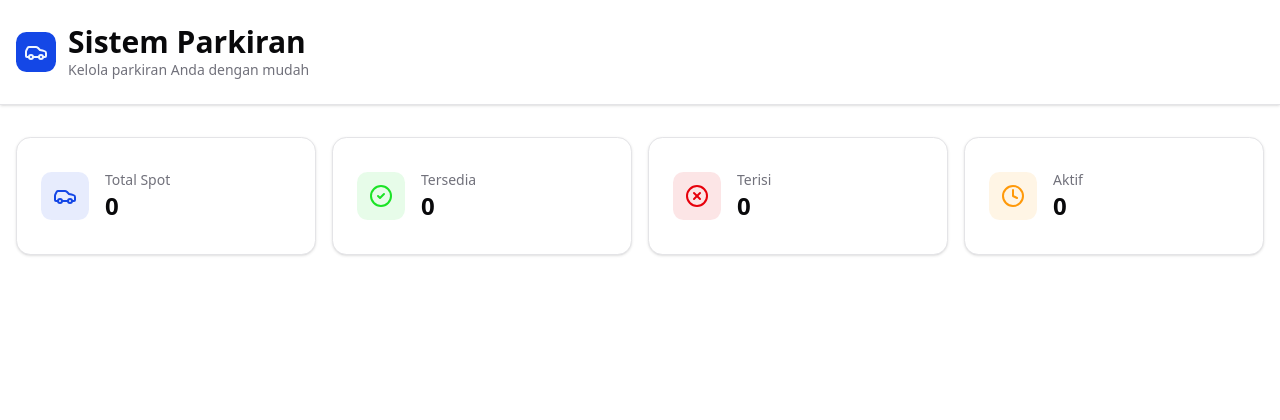
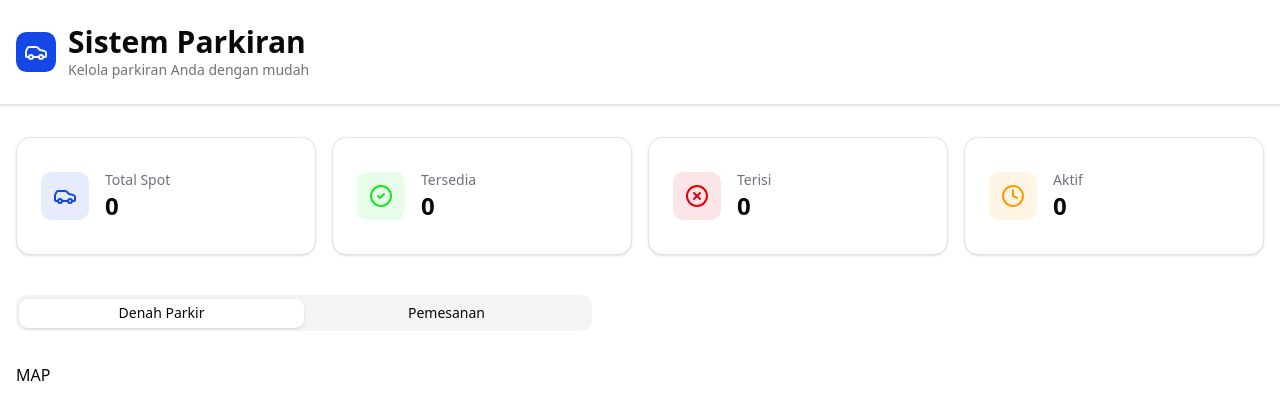
Before and after one commit to TheMordhon1/parking-system-fe, a React (Vite) app: page / in a window 1280 px wide. Shown: the top 420 px of the page. Built offline with nearby package versions, Linux system fonts and the light colour scheme; the HTML template or start-up script is replaced by a standard one.

Commit message:
add Tab Content

```diff
--- a/package.json
+++ b/package.json
@@ -11,6 +11,7 @@
     "i-comp": "npx shadcn@latest add "
   },
   "dependencies": {
+    "@radix-ui/react-tabs": "^1.1.13",
     "@tailwindcss/vite": "^4.1.16",
     "class-variance-authority": "^0.7.1",
     "clsx": "^2.1.1",
--- a/src/Components/StatsCol.tsx
+++ b/src/Components/container/StatsCol.tsx
@@ -1,13 +1,13 @@
-import type { ParkingSpot, Booking } from "../types/parking";
+import type { ParkingSpot, Booking } from "../../types/parking";
 import { Car, CheckCircle2, XCircle, Clock } from "lucide-react";
-import { Card, CardContent } from "./ui/card";
+import { Card, CardContent } from "../ui/card";
 
 interface StatsProps {
   spots: ParkingSpot[];
   bookings: Booking[];
 }
 
-export const Stats = ({ spots, bookings }: StatsProps) => {
+export const StatsCol = ({ spots, bookings }: StatsProps) => {
   const totalSpots = spots.length;
   const availableSpots = spots.filter((s) => s.status === "available").length;
   const occupiedSpots = spots.filter((s) => s.status === "occupied").length;
--- /dev/null
+++ b/src/Components/container/TabContent.tsx
@@ -0,0 +1,16 @@
+import { TabsContent } from "../ui/tabs";
+
+const TabContent = () => {
+  return (
+    <>
+      <TabsContent value="map" className="mt-6 space-y-4">
+        MAP
+      </TabsContent>
+      <TabsContent value="bookings" className="mt-6 space-y-4">
+        BOOKING
+      </TabsContent>
+    </>
+  );
+};
+
+export default TabContent;
--- /dev/null
+++ b/src/Components/ui/tabs.tsx
@@ -0,0 +1,64 @@
+import * as React from "react"
+import * as TabsPrimitive from "@radix-ui/react-tabs"
+
+import { cn } from "@/lib/utils"
+
+function Tabs({
+  className,
+  ...props
+}: React.ComponentProps<typeof TabsPrimitive.Root>) {
+  return (
+    <TabsPrimitive.Root
+      data-slot="tabs"
+      className={cn("flex flex-col gap-2", className)}
+      {...props}
+    />
+  )
+}
+
+function TabsList({
+  className,
+  ...props
+}: React.ComponentProps<typeof TabsPrimitive.List>) {
+  return (
+    <TabsPrimitive.List
+      data-slot="tabs-list"
+      className={cn(
+        "bg-muted text-muted-foreground inline-flex h-9 w-fit items-center justify-center rounded-lg p-[3px]",
+        className
+      )}
+      {...props}
+    />
+  )
+}
+
+function TabsTrigger({
+  className,
+  ...props
+}: React.ComponentProps<typeof TabsPrimitive.Trigger>) {
+  return (
+    <TabsPrimitive.Trigger
+      data-slot="tabs-trigger"
+      className={cn(
+        "data-[state=active]:bg-background dark:data-[state=active]:text-foreground focus-visible:border-ring focus-visible:ring-ring/50 focus-visible:outline-ring dark:data-[state=active]:border-input dark:data-[state=active]:bg-input/30 text-foreground dark:text-muted-foreground inline-flex h-[calc(100%-1px)] flex-1 items-center justify-center gap-1.5 rounded-md border border-transparent px-2 py-1 text-sm font-medium whitespace-nowrap transition-[color,box-shadow] focus-visible:ring-[3px] focus-visible:outline-1 disabled:pointer-events-none disabled:opacity-50 data-[state=active]:shadow-sm [&_svg]:pointer-events-none [&_svg]:shrink-0 [&_svg:not([class*='size-'])]:size-4",
+        className
+      )}
+      {...props}
+    />
+  )
+}
+
+function TabsContent({
+  className,
+  ...props
+}: React.ComponentProps<typeof TabsPrimitive.Content>) {
+  return (
+    <TabsPrimitive.Content
+      data-slot="tabs-content"
+      className={cn("flex-1 outline-none", className)}
+      {...props}
+    />
+  )
+}
+
+export { Tabs, TabsList, TabsTrigger, TabsContent }
--- a/src/pages/Index.tsx
+++ b/src/pages/Index.tsx
@@ -1,5 +1,7 @@
 import Header from "@/Components/Header";
-import { Stats } from "@/Components/StatsCol";
+import { StatsCol } from "@/Components/container/StatsCol";
+import TabContent from "@/Components/container/TabContent";
+import { Tabs, TabsList, TabsTrigger } from "@/Components/ui/tabs";
 import type { Booking, ParkingSpot } from "@/types/parking";
 import { useState } from "react";
 
@@ -10,8 +12,17 @@
     <main className="min-h-screen bg-background">
       <Header />
 
-      <section className="container mx-auto px-4 py-8">
-        <Stats spots={spots} bookings={bookings} />
+      <section className="container mx-auto px-4 py-8 space-y-10">
+        <StatsCol spots={spots} bookings={bookings} />
+
+        <Tabs defaultValue="map" className="w-full">
+          <TabsList className="grid w-full max-w-xl grid-cols-2">
+            <TabsTrigger value="map">Denah Parkir</TabsTrigger>
+            <TabsTrigger value="bookings">Pemesanan</TabsTrigger>
+          </TabsList>
+
+          <TabContent />
+        </Tabs>
       </section>
     </main>
   );
```
Also changed, not shown: 1 other file (tests, documents, lock files or other folders).
